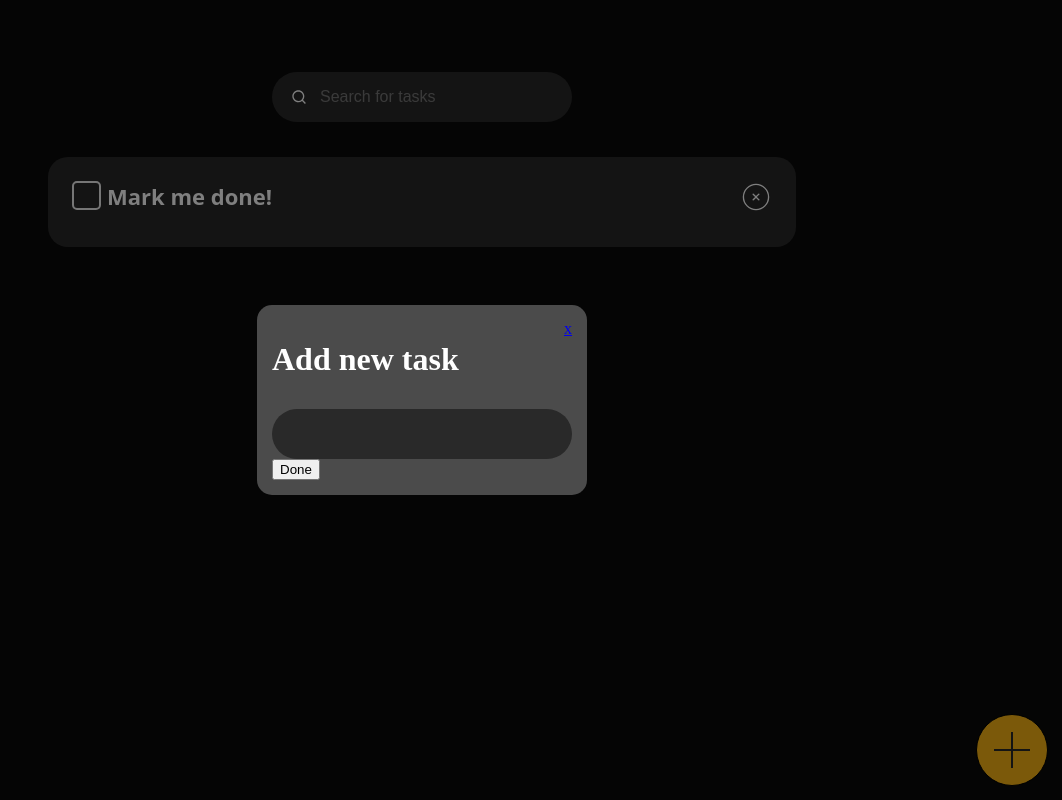
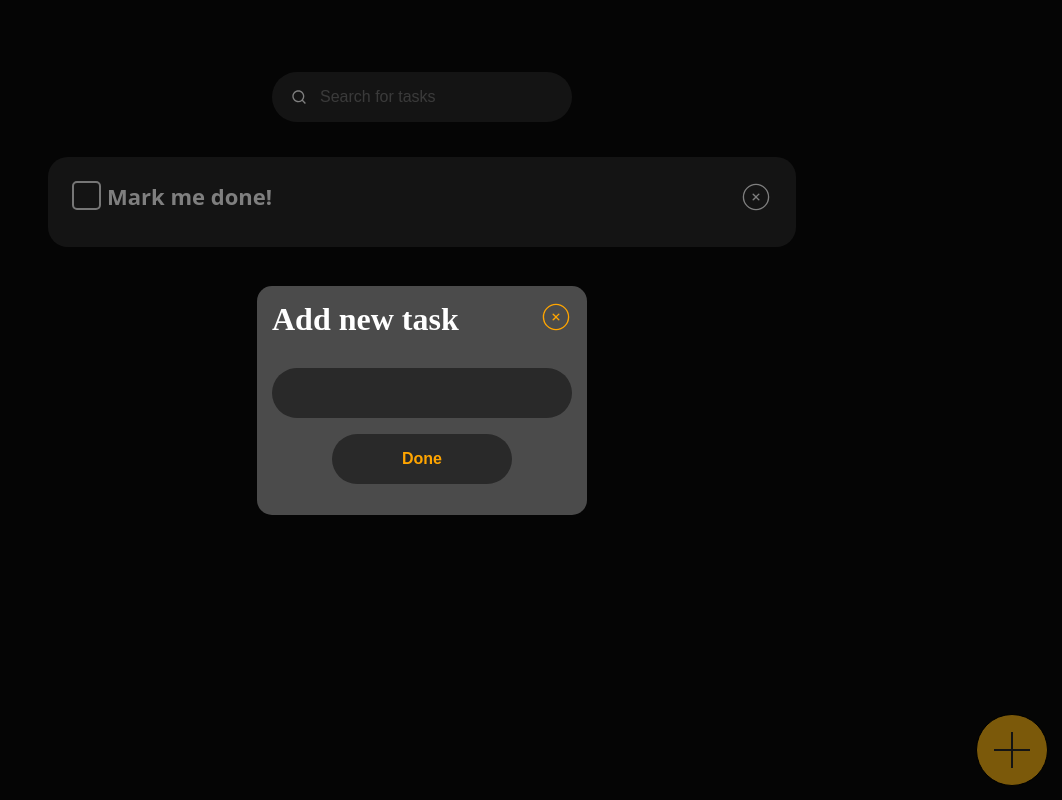
Before and after one commit to naphteine/kantan, a Next.js app: page / in a window 1280 px wide. Both pictures are taken after a click on the element 1230 px from the left and 750 px from the top of the page. Shown: the whole page, without its empty margins (218-1280 px from the left). Built offline with nearby package versions, Linux system fonts and the light colour scheme.

Commit message:
Update new modal

```diff
--- a/components/Modal.tsx
+++ b/components/Modal.tsx
@@ -1,6 +1,7 @@
 import React, { ReactNode, MouseEvent, useEffect, useCallback } from "react";
 import ReactDOM from "react-dom";
 import styles from "../styles/Modal.module.css";
+import { CiCircleRemove } from "react-icons/ci";
 
 interface ModalProps {
   onClose: () => void;
@@ -47,7 +48,7 @@ const Modal: React.FC<ModalProps> = ({ onClose, children, title }) => {
           <div className={styles.modal_header}>
             {title && <h1>{title}</h1>}
             <a href="#" onClick={handleCloseClick}>
-              x
+              <CiCircleRemove className={styles.remove} size={32} />
             </a>
           </div>
           <div className={styles.modal_body}>{children}</div>
--- a/styles/Modal.module.css
+++ b/styles/Modal.module.css
@@ -27,13 +27,18 @@
 }
 
 .modal_body {
-  padding-top: 10px;
+  padding-top: 30px;
 }
 
 .modal_header {
   display: flex;
   justify-content: space-between;
   font-size: 1rem;
+}
+
+.modal_header h1 {
+  margin: 0;
+  padding: 0;
 }
 
 .modal input {
@@ -50,9 +55,28 @@
 }
 
 .modal button {
+  background-color: var(--cl-bg2);
+  border-radius: 90px;
+  border: none;
+  padding: 1rem 0.5rem;
+  margin: 1rem 20%;
+  font-size: 1rem;
+  font-weight: 600;
+  color: orange;
+  cursor: pointer;
+  width: 60%;
+}
+
+.modal button:hover {
+  background-color: orange;
+  color: var(--cl-bg2);
 }
 
 .modal input:focus-visible {
   outline: none;
   background-color: var(--cl-bg2light);
 }
+
+.remove {
+  color: orange;
+}
```
